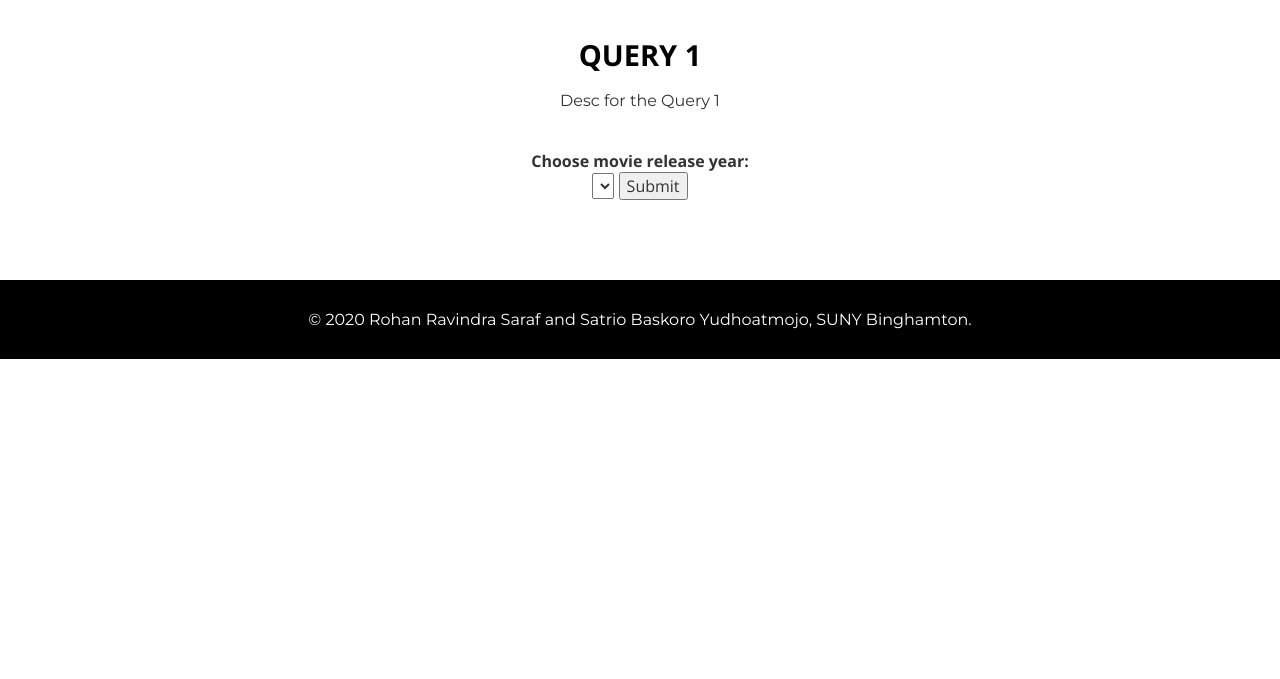
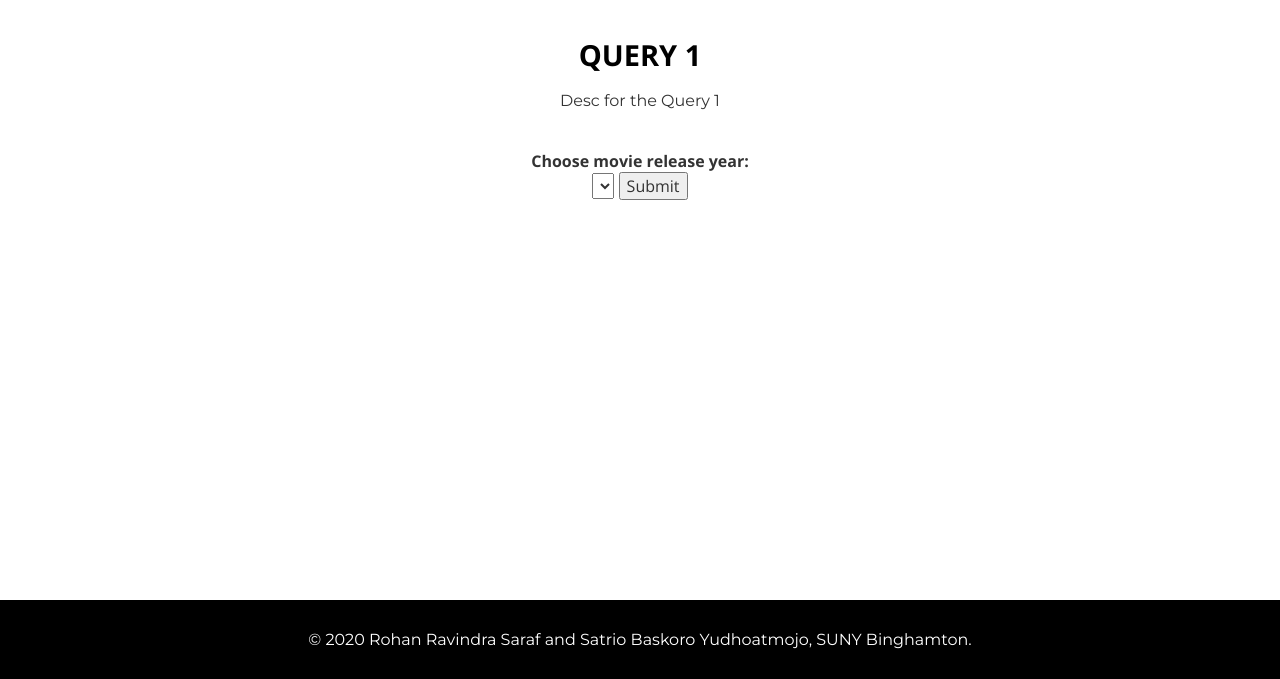
Before and after one commit to satrio-yudhoatmojo/CS532-Database-Systems-Spring-2020, a Flask app: page /movies_on_year in a window 1280 px wide. Shown: the part 121-800 px from the top of the page. Run offline with Flask 2, Linux system fonts and the light colour scheme; data that the repository does not hold is empty; some libraries are stand-ins or nearby versions; some web fonts are replaced.

Commit message:
change the footer px

```diff
--- a/Project-03/src/templates/layout.html
+++ b/Project-03/src/templates/layout.html
@@ -36,7 +36,7 @@
 
 <style>
 .assignmets-section1 {
-    padding: 40px 0 80px 0;
+    padding: 40px 0 400px 0;
 }
 
 table, th, td {
```
